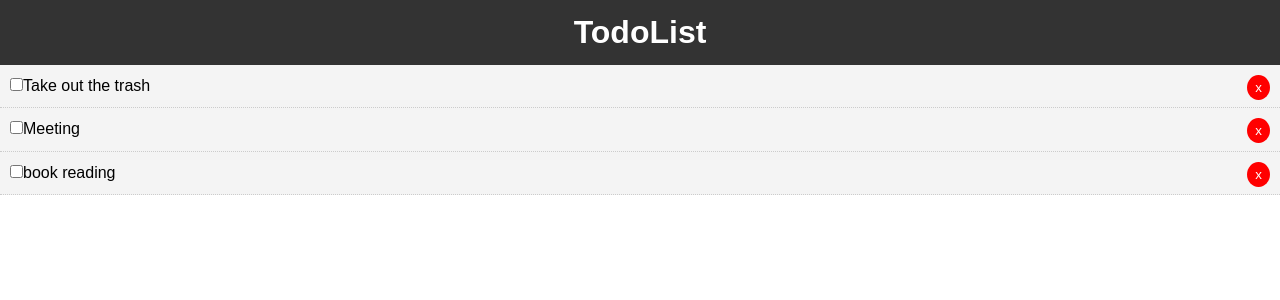
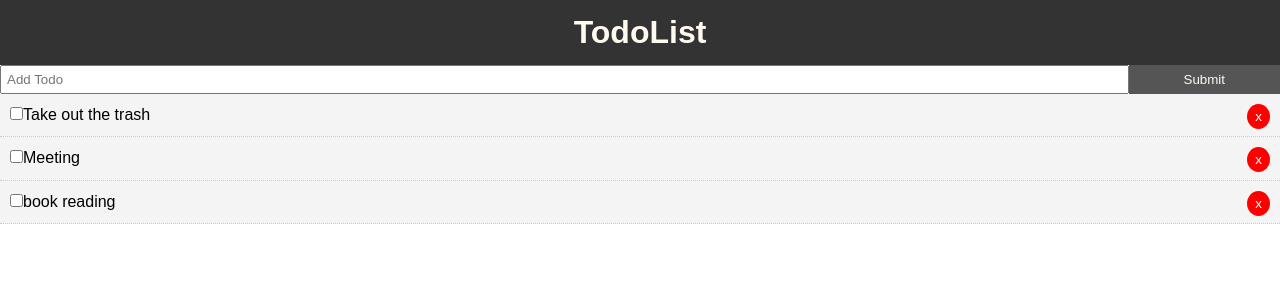
Before and after one commit to JhAshish/todo, a React (Create React App) app: page / in a window 1280 px wide. Shown: the top 300 px of the page. Built offline with nearby package versions, Linux system fonts and the light colour scheme; the HTML template or start-up script is replaced by a standard one.

Commit message:
add addTodo bar

```diff
--- a/src/App.css
+++ b/src/App.css
@@ -13,3 +13,16 @@ a{
   color: #333;
   text-decoration: none;
 }
+
+.btn {
+  display: inline-block;
+  border: none;
+  color: floralwhite;
+  background: #555;
+  padding: 7px 20px;
+  cursor: pointer;
+}
+
+.btn:hover {
+  background: #666;
+}
--- a/src/App.js
+++ b/src/App.js
@@ -1,6 +1,8 @@
 import React from 'react';
 import Header from './components/layout/Header';
+import AddTodo from './components/AddTodo';
 import Todos from './components/Todos';
+
 import './App.css';
 
 class App extends React.Component {
@@ -41,14 +43,25 @@ class App extends React.Component {
     this.setState({ todos: [...this.state.todos.filter(todo => todo.id!== id)] });
   }
 
+  addTodo = (title) => {
+    const newTodo = {
+      id: 4,
+      title: title,
+      completed: false
+    }
+    this.setState({ todos: [...this.state.todos, newTodo]})
+  }
+
   render() {
     console.log(this.state.todos)
     return (
     <div className="App">
-    <Header>
-    </Header>
+      <div className="container">
+        <Header></Header>
+        <AddTodo addTodo={this.addTodo}></AddTodo>
         <Todos todos={this.state.todos} markComplete={this.markComplete} delTodo={this.delTodo}>
         </Todos>
+      </div>
     </div>
   );
   }
--- a/src/components/AddTodo.js
+++ b/src/components/AddTodo.js
@@ -0,0 +1,30 @@
+import React from 'react';
+
+export class AddTodo extends React.Component {
+    state = {
+        title: ''
+    }
+
+    onSubmit = (e) => {
+        e.preventDefault();
+        this.props.addTodo(this.state.title);
+        this.setState({ title: ''});
+    }
+
+    onChange = (e) => this.setState({ [e.target.name]: e.target.value });
+    render() {
+        return (
+            <form onSubmit={this.onSubmit} style={{ display: 'flex'}}>
+                <input type="text" name="title" placeholder="Add Todo"
+                style={{flex: '10', padding: '5px'}}
+                value={this.state.title}
+                onChange={this.onChange}
+                />
+                <input type="submit" value="Submit" className="btn"
+                style={{flex: '1'}}/>
+            </form>
+        );
+    }
+}
+
+export default AddTodo;
--- a/src/components/layout/Header.js
+++ b/src/components/layout/Header.js
@@ -4,7 +4,7 @@ import React from 'react';
 function Header(){
     return (
         <header style={headerStyle}>
-            <h1>
+            <h1 style={{color: 'floralwhite'}}>
                 TodoList
             </h1>
         </header>
```
